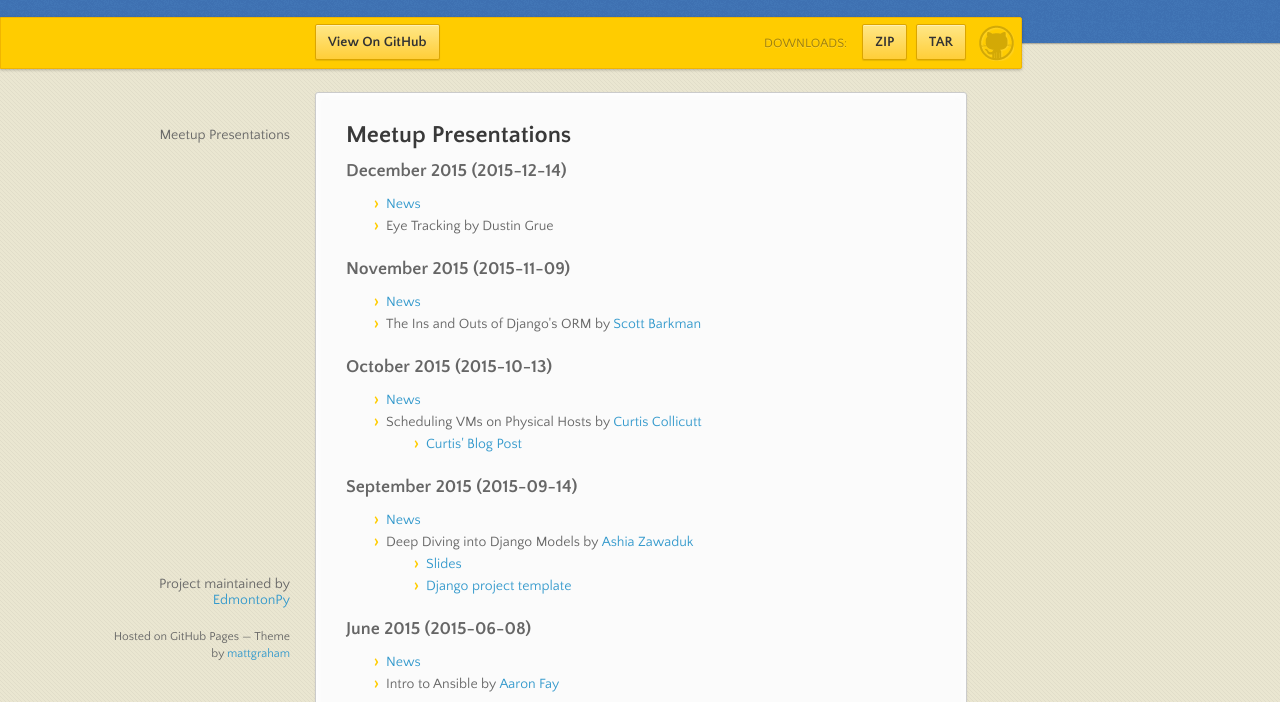
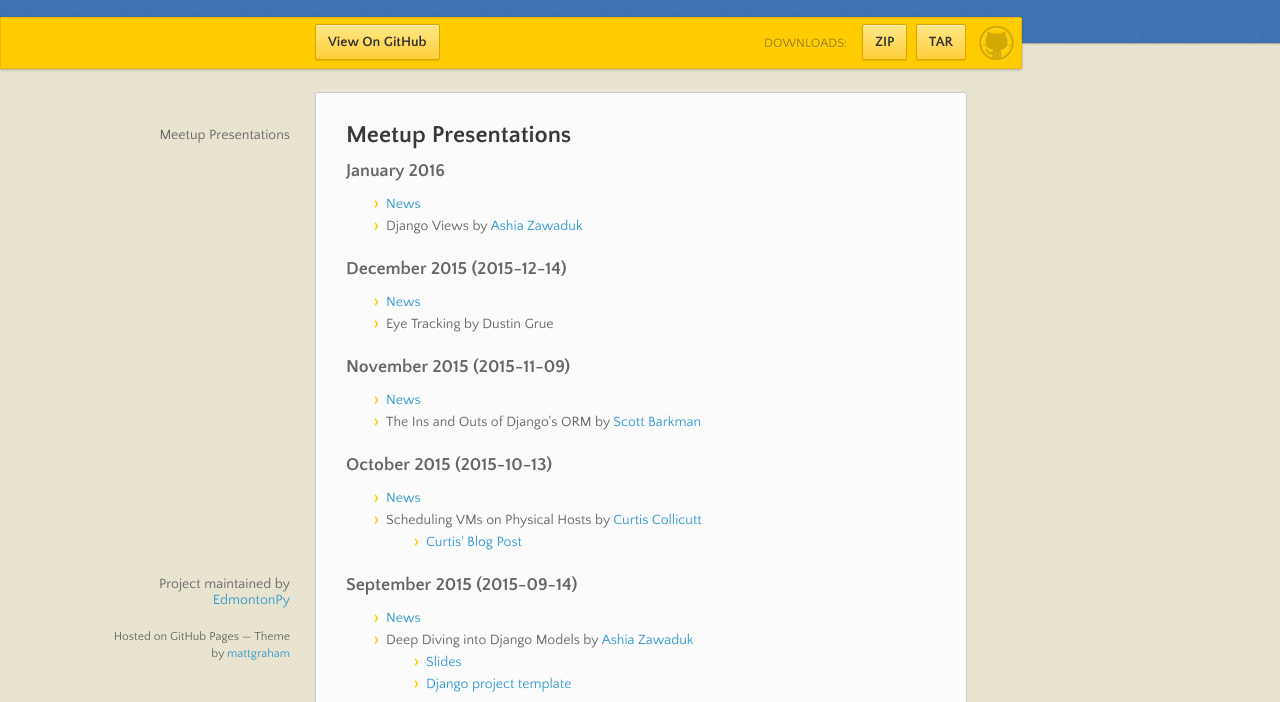
Before and after one commit to MinchinWeb/presentations, a plain HTML site: page index.html in a window 1280 px wide. Shown: the part 98-800 px from the top of the page. Drawn offline with nearby package versions, Linux system fonts and the light colour scheme.

```diff
--- a/index.html
+++ b/index.html
@@ -41,6 +41,15 @@
       <section>
         <h2>
 <a id="meetup-presentations" class="anchor" href="#meetup-presentations" aria-hidden="true"><span class="octicon octicon-link"></span></a>Meetup Presentations</h2>
+
+<h3>
+<a id="january-2016" class="anchor" href="#january-2016" aria-hidden="true"><span class="octicon octicon-link"></span></a>January 2016</h3>
+
+<ul>
+<li><a href="https://github.com/EdmontonPy/presentations/blob/gh-pages/2016-01/News.md">News</a></li>
+<li>Django Views by <a href="https://twitter.com/laidibugz" title="Ashia Zawaduk on Twitter">Ashia Zawaduk</a>
+</li>
+</ul>
 
 <h3>
 <a id="december-2015-2015-12-14" class="anchor" href="#december-2015-2015-12-14" aria-hidden="true"><span class="octicon octicon-link"></span></a>December 2015 (2015-12-14)</h3>
```
Also changed, not shown: params.json (+1 -1 lines).
